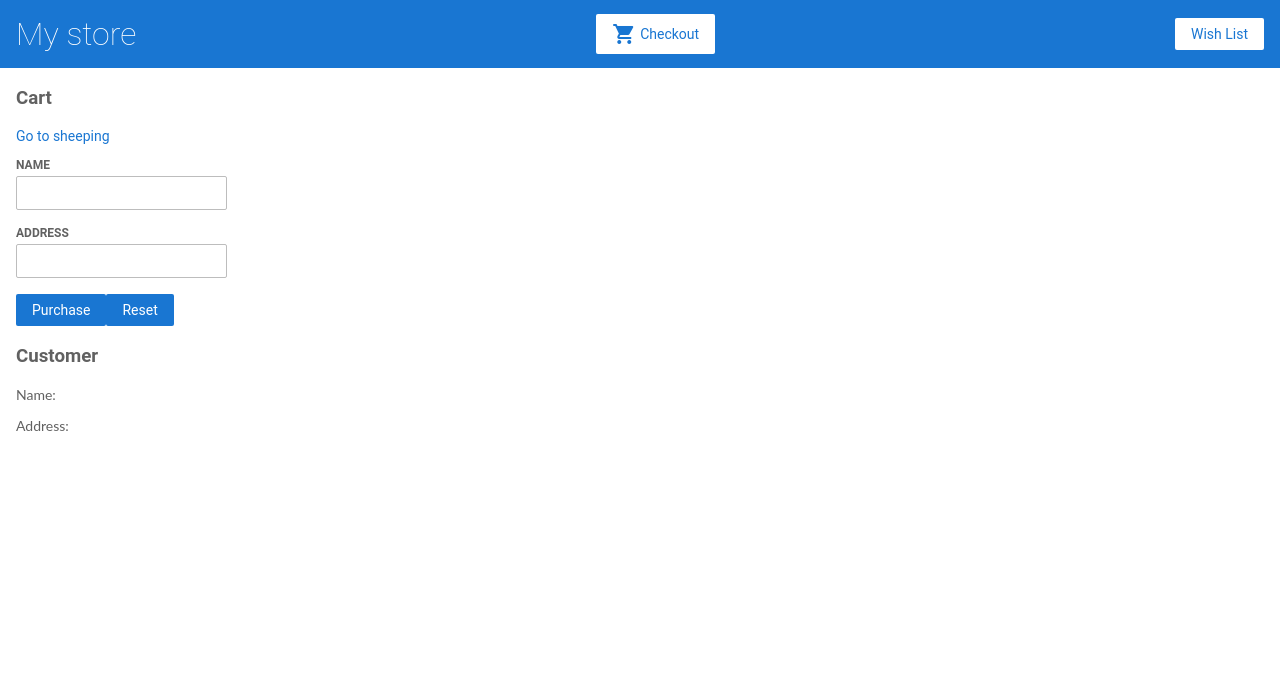
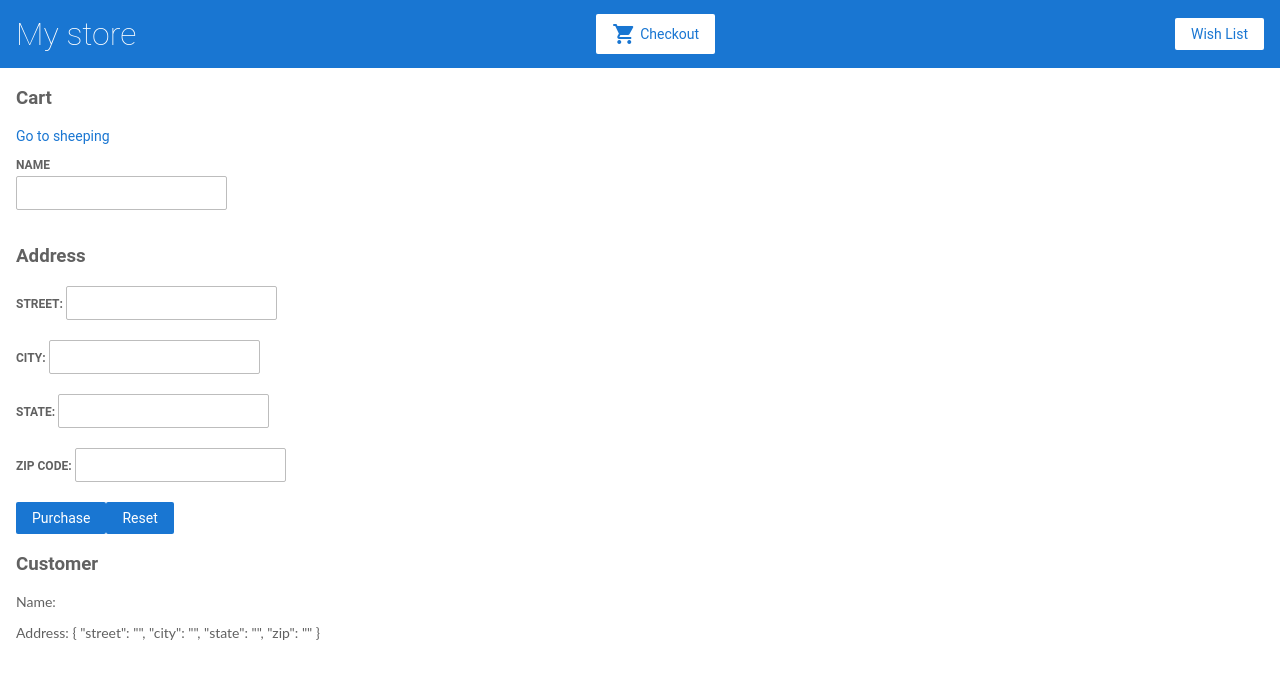
Before and after one commit to khvedelidz3/angular-tutorial-first, an Angular app: page /cart in a window 1280 px wide. Shown: the top 678 px of the page. Built offline with nearby package versions, Linux system fonts and the light colour scheme.

Commit message:
feat(8-reactive-forms-nested-forms): Finish

```diff
--- a/src/app/cart/cart.component.html
+++ b/src/app/cart/cart.component.html
@@ -16,16 +16,27 @@
     <label for="name">Name</label>
     <input type="text" id="name" formControlName="name">
   </div>
-  <div>
-    <label for="address">Address</label>
-    <input type="text" id="address" formControlName="address">
+  <div formGroupName="address">
+    <h3>Address</h3>
+    <label>Street:
+      <input type="text" formControlName="street">
+    </label>
+    <label>City:
+      <input type="text" formControlName="city">
+    </label>
+    <label>State:
+      <input type="text" formControlName="state">
+    </label>
+    <label>Zip Code:
+      <input type="text" formControlName="zip">
+    </label>
   </div>
 
   <button class="button" type="submit">Purchase</button>
   <button class="button" type="button" (click)="resetForm()">Reset</button>
-  </form>
-  <div>
-    <h3>Customer</h3>
-    <p>Name: {{checkedForm.controls.name.value}}</p>
-    <p>Address: {{checkedForm.controls.address.value}}</p>
-  </div>
+</form>
+<div>
+  <h3>Customer</h3>
+  <p>Name: {{checkedForm.controls.name.value}}</p>
+  <p>Address: {{checkedForm.controls.address.value | json}}</p>
+</div>
--- a/src/app/cart/cart.component.ts
+++ b/src/app/cart/cart.component.ts
@@ -18,7 +18,12 @@
     this.items = this.cartService.getItems();
     this.checkedForm = formBuilder.group({
       name: '',
-      address: ''
+      address: formBuilder.group({
+        street: '',
+        city: '',
+        state: '',
+        zip: ''
+      })
     });
   }
 
```
